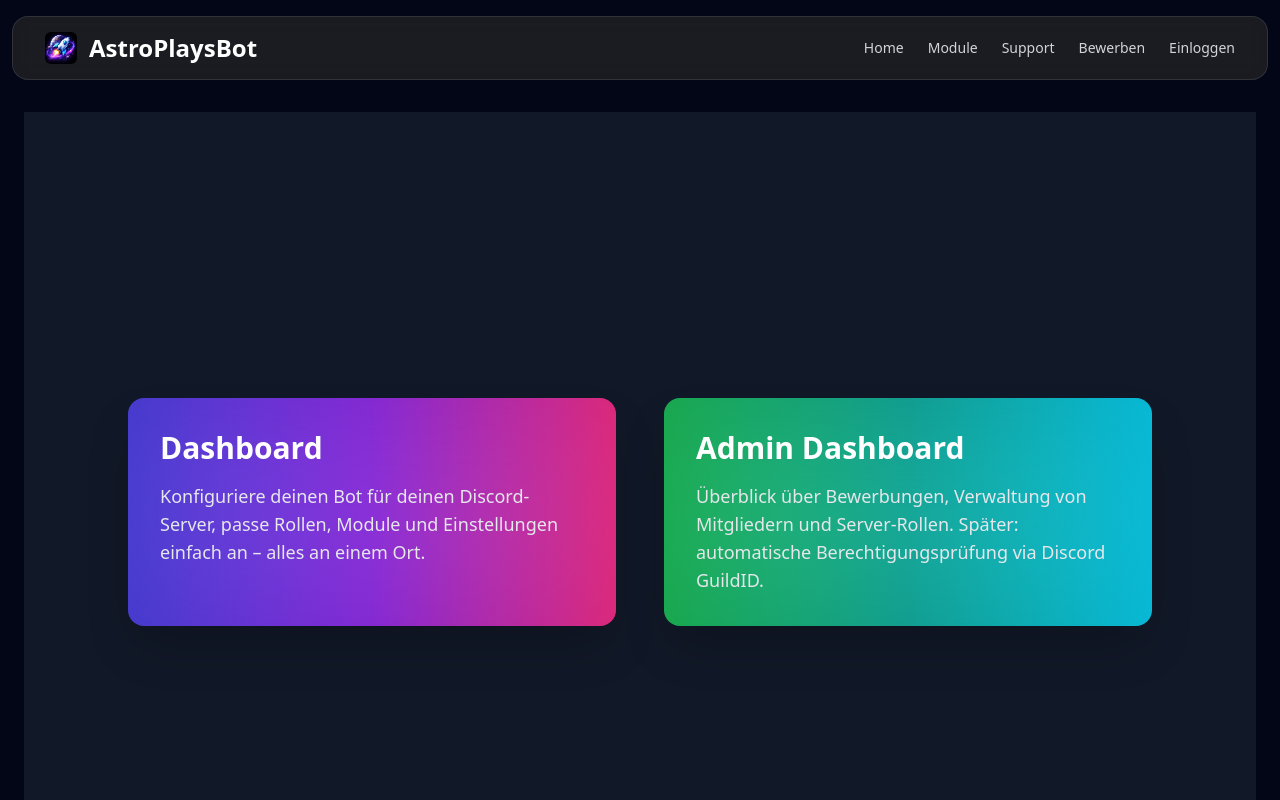
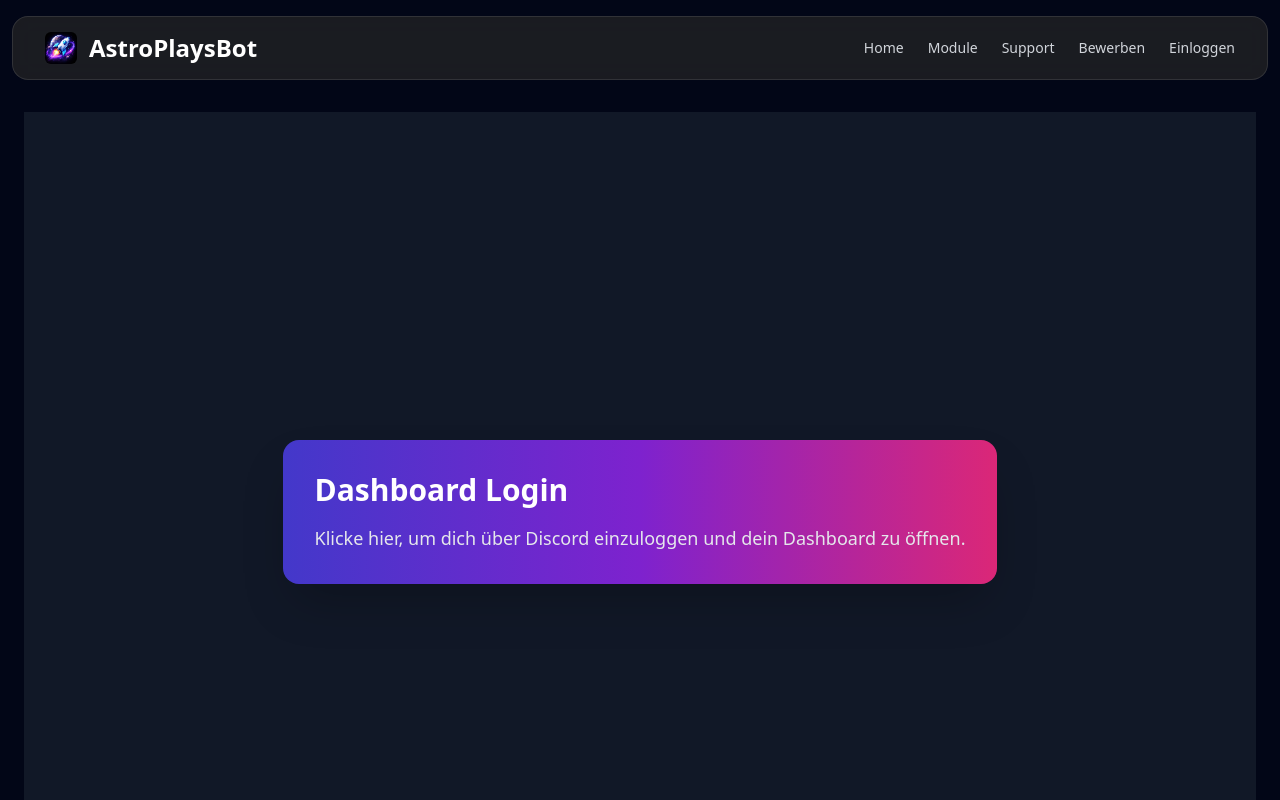
Before and after one commit to AstroPlaysBot/information, a Next.js app: page /login in a window 1280 px wide. Shown: the top 800 px of the page. Built offline with nearby package versions, Linux system fonts and the light colour scheme.

Commit message:
Update page.tsx

```diff
--- a/src/app/login/page.tsx
+++ b/src/app/login/page.tsx
@@ -17,7 +17,7 @@ export default function LoginPage() {
       return;
     }
 
-    const redirectUri = encodeURIComponent(`${appUrl}/dashboard`);
+    const redirectUri = encodeURIComponent(`${appUrl}/api/discord-auth/callback`);
     const scope = encodeURIComponent('identify guilds');
     const responseType = 'code';
 
@@ -26,51 +26,17 @@ export default function LoginPage() {
     window.location.href = discordAuthUrl;
   };
 
-  const handleAdminClick = () => {
-    router.push('/admin');
-  };
-
   return (
     <div className="min-h-screen flex items-center justify-center bg-gray-900 px-4">
-      <div className="max-w-5xl w-full grid grid-cols-1 md:grid-cols-2 gap-12">
-        {/* Dashboard Card */}
-        <div
-          onClick={handleDashboardLogin}
-          className="relative cursor-pointer overflow-hidden rounded-2xl p-8 shadow-2xl bg-gradient-to-r from-indigo-700 via-purple-700 to-pink-600 transition-transform transform hover:scale-105 hover:shadow-3xl"
-        >
-          <div className="absolute inset-0 bg-gradient-to-r from-indigo-500 via-purple-500 to-pink-500 opacity-30 blur-3xl animate-[gradientMove_8s_linear_infinite]"></div>
-          <div className="relative z-10 text-center md:text-left">
-            <h2 className="text-3xl font-extrabold text-white mb-4">Dashboard</h2>
-            <p className="text-gray-200 text-lg">
-              Konfiguriere deinen Bot für deinen Discord-Server, passe Rollen, Module und Einstellungen einfach an – alles an einem Ort.
-            </p>
-          </div>
-        </div>
-
-        {/* Admin Dashboard Card */}
-        <div
-          onClick={handleAdminClick}
-          className="relative cursor-pointer overflow-hidden rounded-2xl p-8 shadow-2xl bg-gradient-to-r from-green-600 via-teal-600 to-cyan-500 transition-transform transform hover:scale-105 hover:shadow-3xl"
-        >
-          <div className="absolute inset-0 bg-gradient-to-r from-green-400 via-teal-400 to-cyan-400 opacity-30 blur-3xl animate-[gradientMove_8s_linear_infinite]"></div>
-          <div className="relative z-10 text-center md:text-left">
-            <h2 className="text-3xl font-extrabold text-white mb-4">Admin Dashboard</h2>
-            <p className="text-gray-200 text-lg">
-              Überblick über Bewerbungen, Verwaltung von Mitgliedern und Server-Rollen. Später: automatische Berechtigungsprüfung via Discord GuildID.
-            </p>
-          </div>
-        </div>
+      <div
+        onClick={handleDashboardLogin}
+        className="cursor-pointer rounded-2xl p-8 shadow-2xl bg-gradient-to-r from-indigo-700 via-purple-700 to-pink-600 transition-transform transform hover:scale-105 hover:shadow-3xl"
+      >
+        <h2 className="text-3xl font-extrabold text-white mb-4">Dashboard Login</h2>
+        <p className="text-gray-200 text-lg">
+          Klicke hier, um dich über Discord einzuloggen und dein Dashboard zu öffnen.
+        </p>
       </div>
-
-      {/* Gradient Animation */}
-      <style jsx global>{`
-        @keyframes gradientMove {
-          0% { background-position: 0% 50%; }
-          50% { background-position: 100% 50%; }
-          100% { background-position: 0% 50%; }
-        }
-        .animate-[gradientMove_8s_linear_infinite] { background-size: 200% 200%; }
-      `}</style>
     </div>
   );
 }
```
